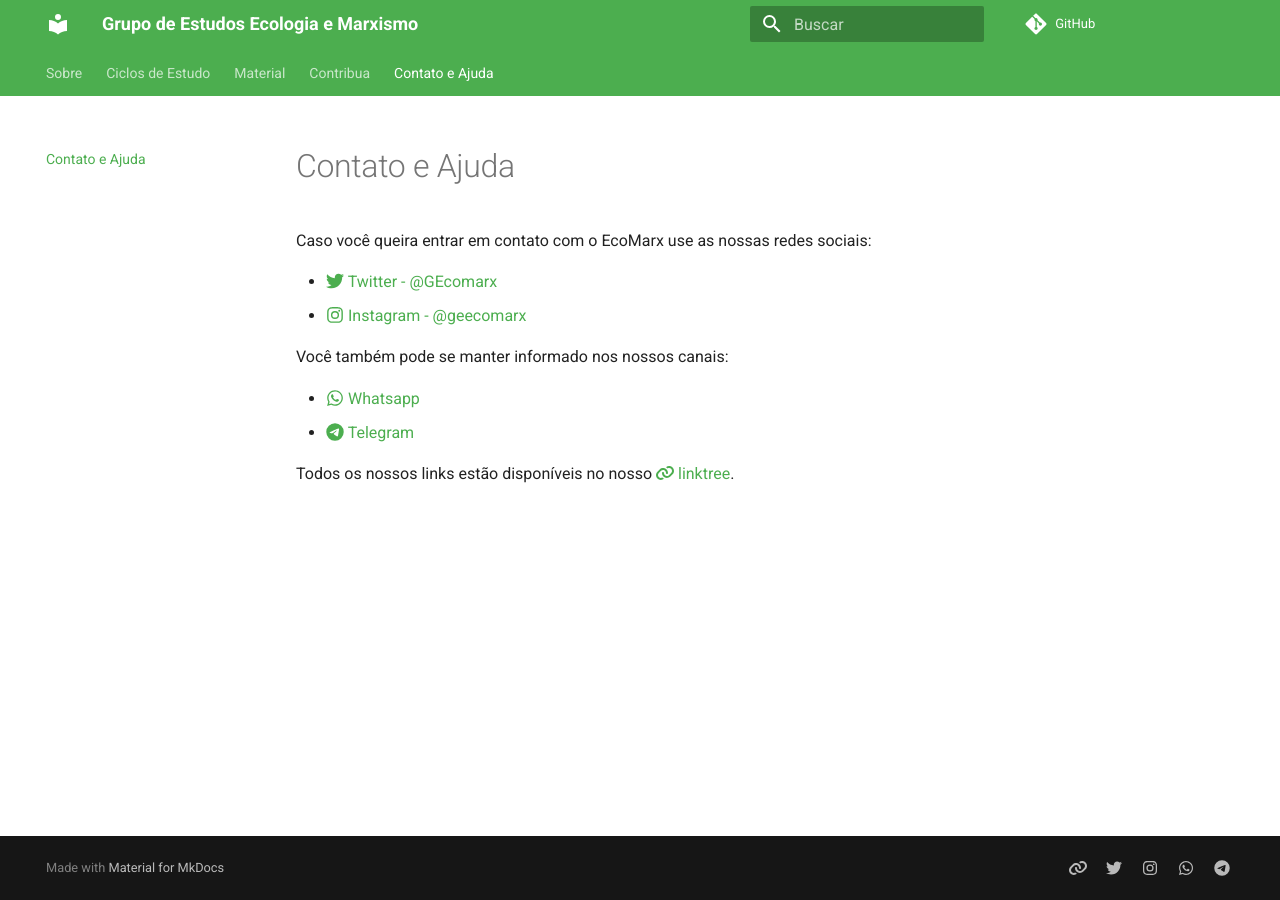
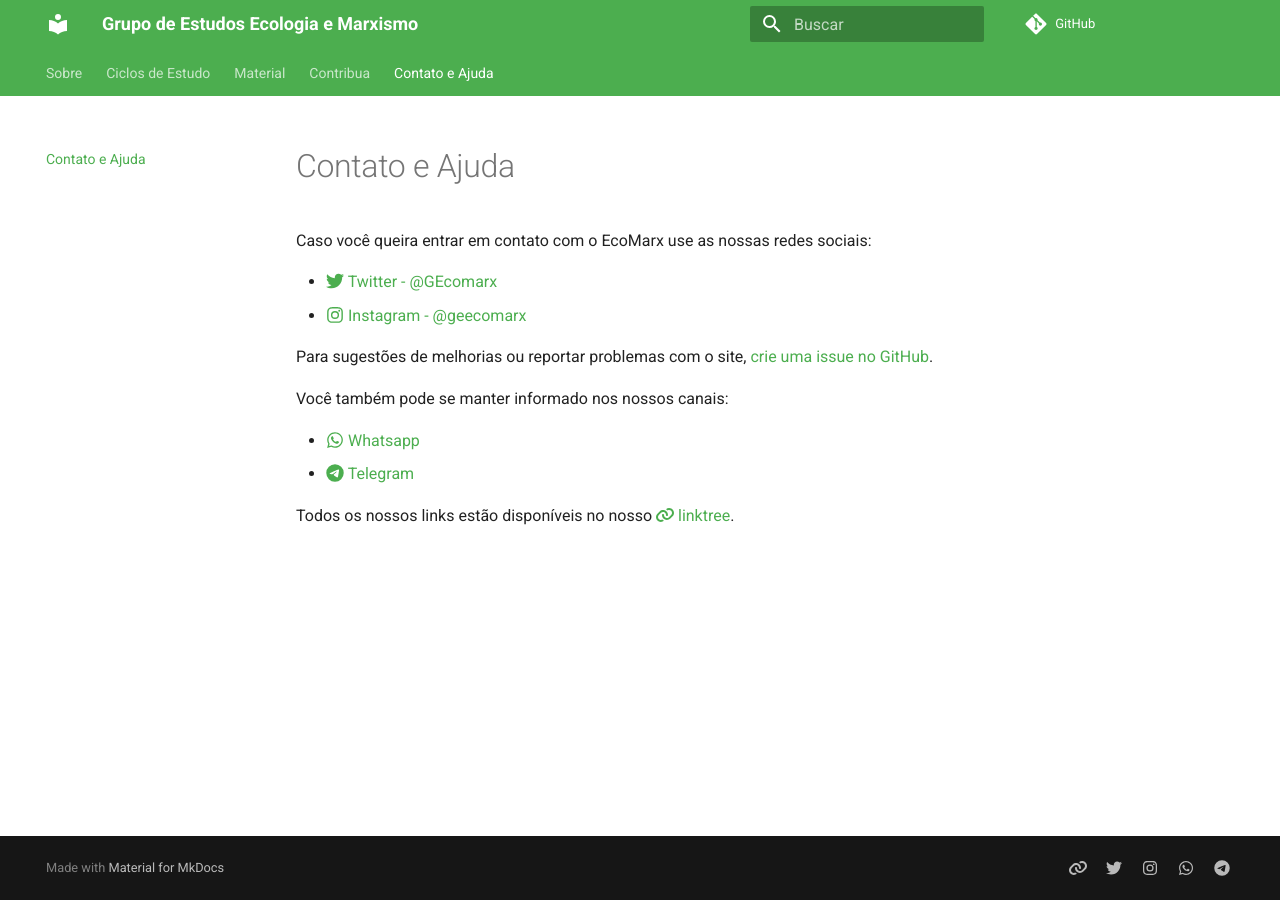
Before and after one commit to Ecomarx/ecomarx.github.io, an MkDocs documentation site: the page built from docs/SUPPORT.md, in a window 1280 px wide. Built offline with MkDocs 1.6.1 and Material for MkDocs 9.7.7, drawn with Linux system fonts in a browser that asks for light colours; comment, search, counter and statistics services are not loaded.

Commit message:
Adicao de informacoes de suporte e ajuda

```diff
--- a/docs/SUPPORT.md
+++ b/docs/SUPPORT.md
@@ -5,6 +5,8 @@ Caso você queira entrar em contato com o EcoMarx use as nossas redes sociais:
 - [:fontawesome-brands-twitter: Twitter - @GEcomarx](https://twitter.com/GEcomarx)
 - [:fontawesome-brands-instagram: Instagram - @geecomarx](https://www.instagram.com/geecomarx/)
 
+Para sugestões de melhorias ou reportar problemas com o site, [crie uma issue no GitHub](https://github.com/Ecomarx/ecomarx.github.io/issues/new).
+
 Você também pode se manter informado nos nossos canais:
 
 - [:fontawesome-brands-whatsapp: Whatsapp](https://chat.whatsapp.com/EHNP8AwJ7Hd256XQjZjDMg)
```
